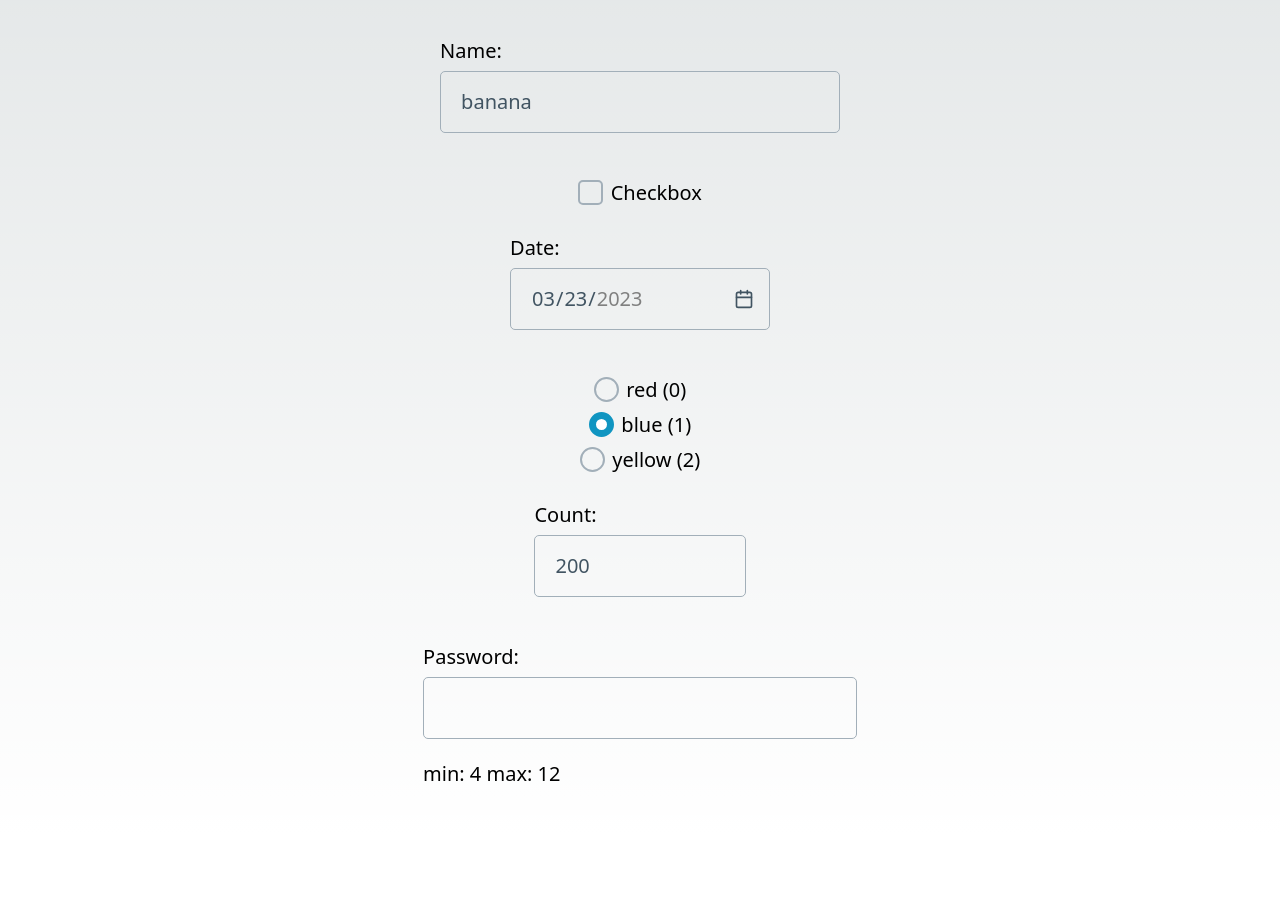
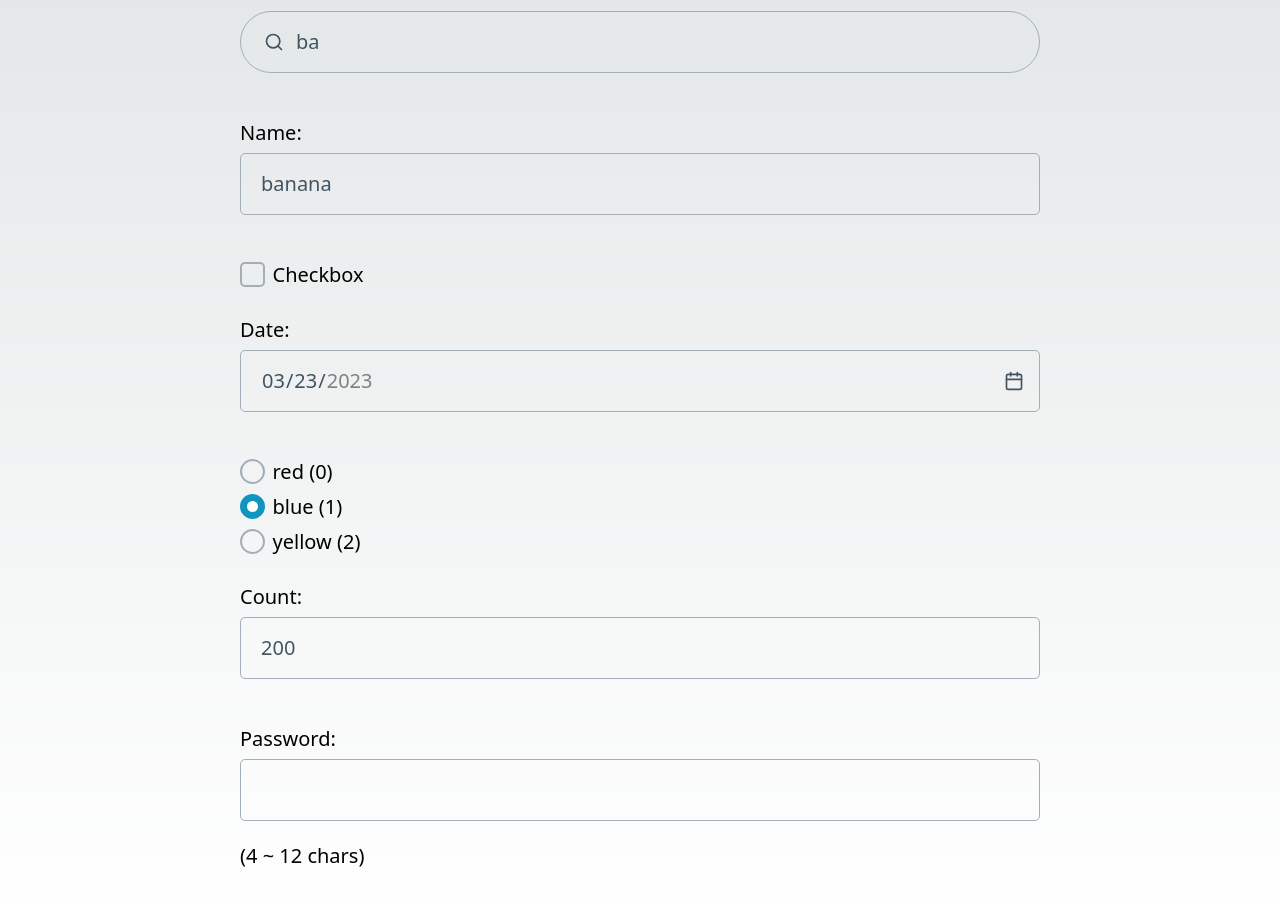
Before and after one commit to afrontend/onepage, a Next.js app: page / in a window 1280 px wide. Shown: the part 499-1404 px from the top of the page. Before the commit the page ends 1333 px from the top, so only its background shows below. Built offline with nearby package versions, Linux system fonts and the light colour scheme.

Commit message:
Add reset button

```diff
--- a/src/components/EditableList.js
+++ b/src/components/EditableList.js
@@ -26,11 +26,16 @@
 
   if (!editableList) return <div>Loading...</div>
 
+  function handleReset() {
+      setResultList(toResultList(editableList.items))
+  }
+
   return (
     <>
       <div className={styles.section}>
         {/* <pre>{JSON.stringify(editableList, null, 2)}</pre> */}
         <pre className={styles.textarea}>{JSON.stringify(resultList, null, 2)}</pre>
+        <button onClick={handleReset}>Reset</button>
         <div>
           {editableList.items?.map(item => {
             return <div key={item.id} className={styles.section}>
@@ -47,9 +52,9 @@
                         [item.id]: e.target.value})
                       }/>
                     <div className="errorMsg">
-                      {'min' in item && <span>min: {item.min}</span>}
-                      &nbsp;
-                      {'max' in item && <span>max: {item.max}</span>}
+                      ({'min' in item && <span>{item.min}</span>}
+                      &nbsp;~&nbsp;
+                      {'max' in item && <span>{item.max} </span>}chars)
                     </div>
                   </label>
                 </div>
@@ -72,9 +77,9 @@
                       max={item.max}
                     />
                     <div className="errorMsg">
-                      {'min' in item && <span>({item.min}</span>}
+                      ({'min' in item && <span>{item.min}</span>}
                       &nbsp;~&nbsp;
-                      {'max' in item && <span>{item.max})</span>}
+                      {'max' in item && <span>{item.max}</span>})
                     </div>
                   </label>
                 </div>
--- a/src/styles/EditableList.module.css
+++ b/src/styles/EditableList.module.css
@@ -1,10 +1,12 @@
 .section {
   display: flex;
   flex-direction: column;
-  align-items: center;
   justify-content: center;
   direction: column;
   margin: 1rem;
+  max-width: 800px;
+  margin-left: auto;
+  margin-right: auto;
 }
 
 .textarea {
```
